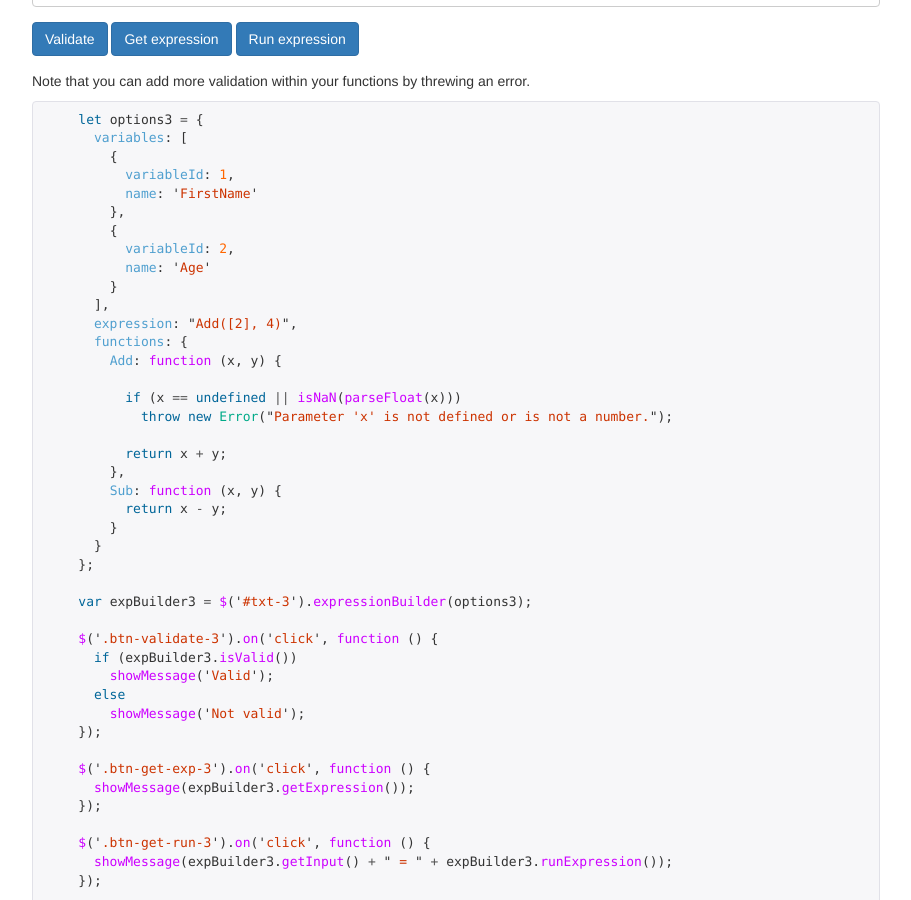
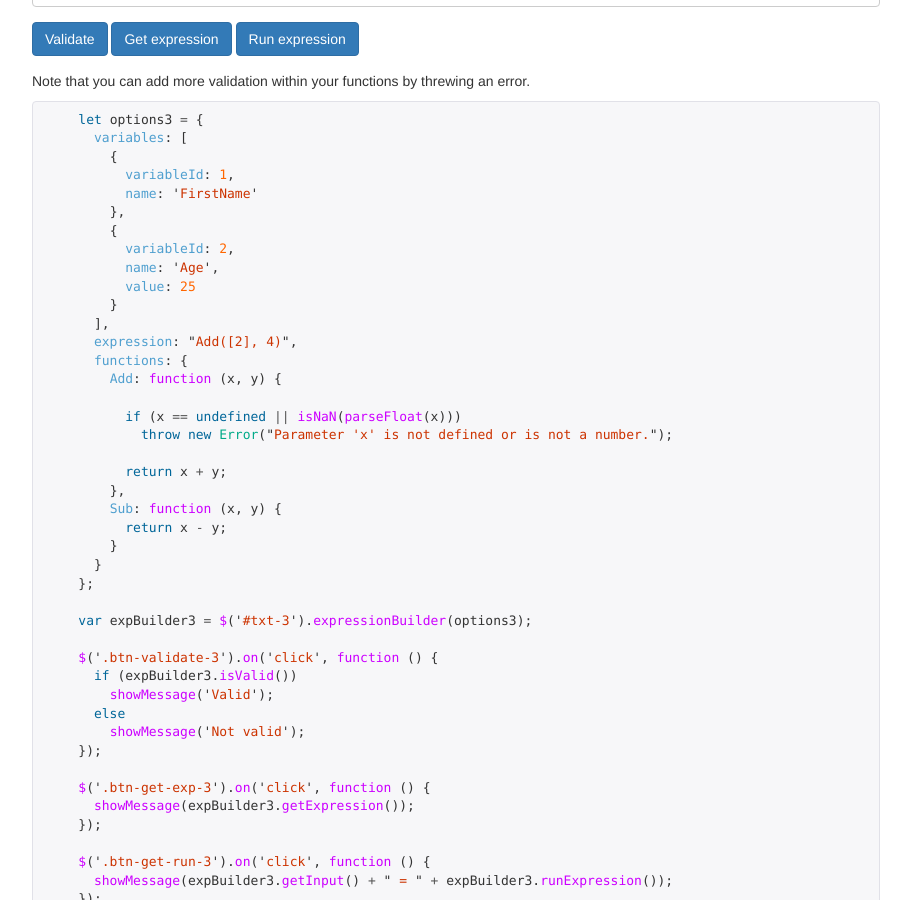
Before and after one commit to magicops/JQuery-expression-builder, a Jekyll site: the page built from demo.html, in a window 1280 px wide and 900 px high, scrolled down 1839 px. Shown: the whole window, without its empty margins (38-949 px from the left). Built offline with Jekyll 4.4.1, drawn with Linux system fonts in a browser that asks for light colours; nearby versions of some CDN libraries.

Commit message:
Improve demo - age value

```diff
--- a/demo.html
+++ b/demo.html
@@ -166,7 +166,8 @@ title: Demo
         },
         {
           variableId: 2,
-          name: 'Age'
+          name: 'Age',
+          value: 25
         }
       ],
       expression: "Add([2], 4)",
@@ -213,7 +214,8 @@ title: Demo
         },
         {
           variableId: 2,
-          name: 'Age'
+          name: 'Age',
+          value: 25
         }
       ],
       expression: "Add([2], 4)",
```
